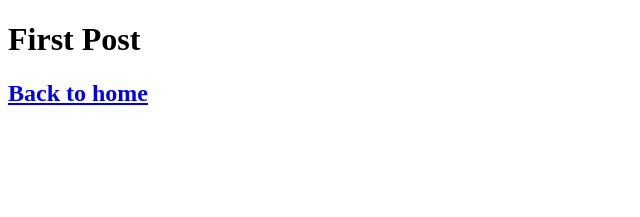
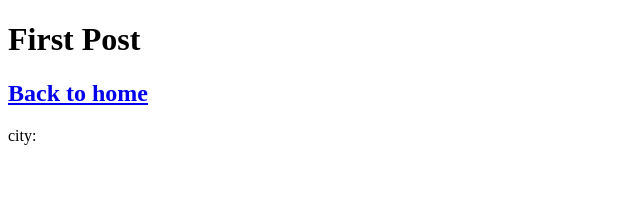
Before and after one commit to anandakumarap/nextjs-sample, a Next.js app: page /posts/first-post in a window 1280 px wide. Shown: the top 217 px of the page, without its empty margins (0-640 px from the left). Built offline with nearby package versions, Linux system fonts and the light colour scheme.

Commit message:
nextjs geo

```diff
--- a/pages/posts/first-post.js
+++ b/pages/posts/first-post.js
@@ -1,4 +1,6 @@
 import Link from 'next/link';
+import { NextRequest } from 'next/server';
+
 
 export default function FirstPost() {
     return (
@@ -7,6 +9,25 @@
         <h2>
           <Link href="/">Back to home</Link>
         </h2>
+        <div>
+          <span>city: </span>
+          <span>{NextRequest.geo}</span>
+          <span>{NextRequest.geo}</span>
+
+          {/* <dl>
+            <dt>City:
+          </dt>
+            <dd>{NextRequest.heades.get('x-vercel-ip-city')}</dd>
+          </dl>
+          <dt>Region:
+          </dt>
+            <dd>{NextRequest.heades.get('x-vercel-ip-country-region')}</dd>
+
+          <dt>Country:
+          </dt>
+            <dd>{NextRequest.heades.get('x-vercel-ip-country')}</dd> */}
+
+        </div>
       </>
     );
   }
```
